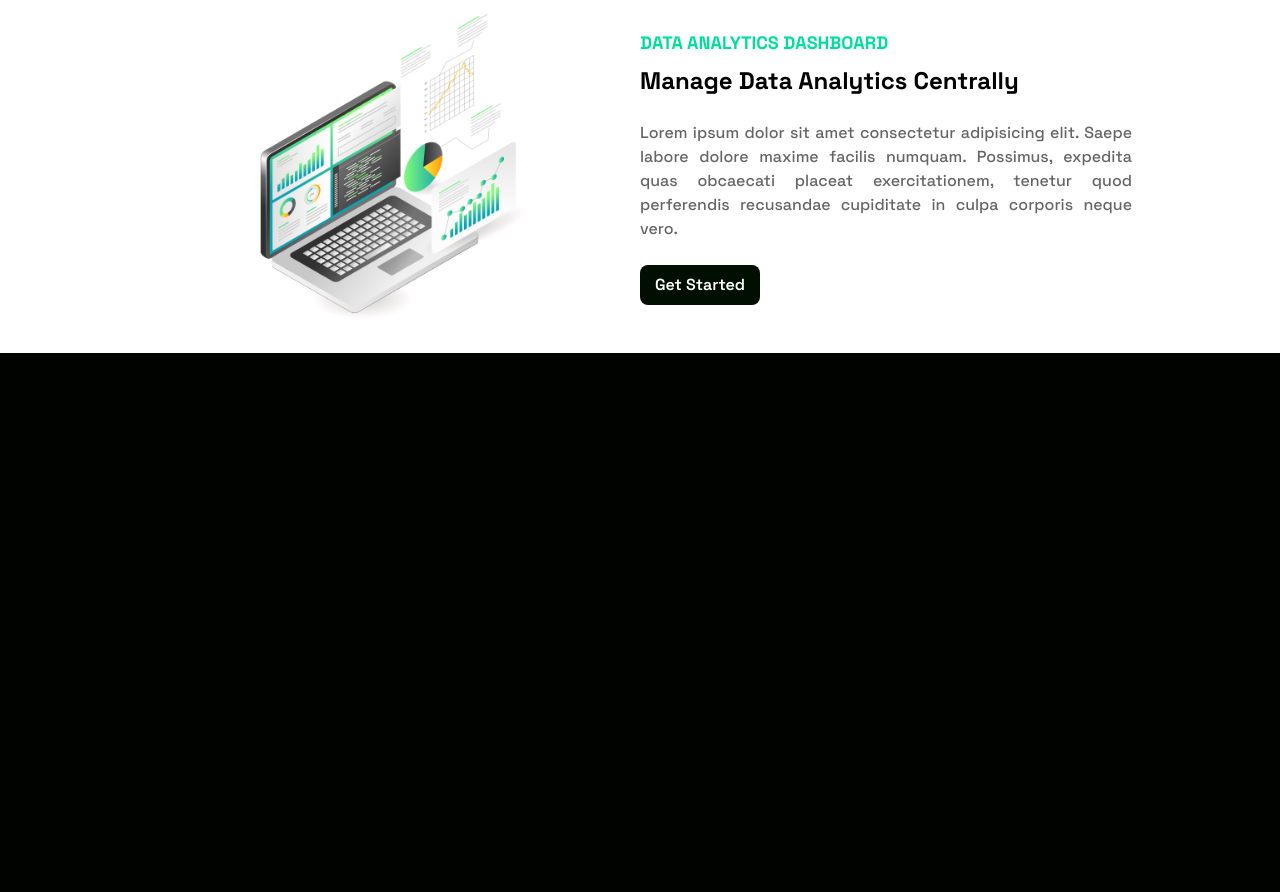
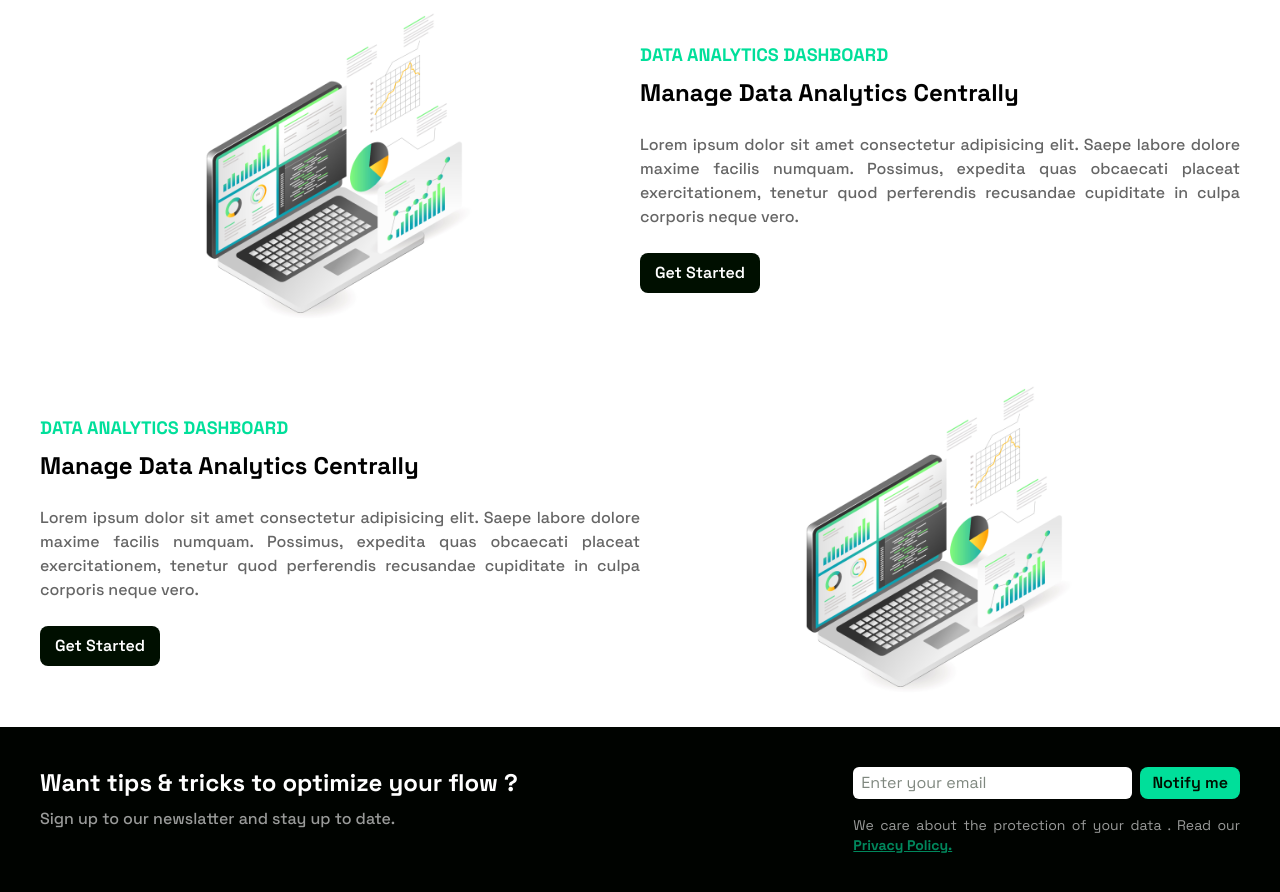
Before and after one commit to ArpanVala/tailwind-easy-project, a React (Vite) app: page / in a window 1280 px wide. Shown: the part 820-1712 px from the top of the page. Before the commit the page ends 1173 px from the top, so only its background shows below. Built offline with nearby package versions, Linux system fonts and the light colour scheme.

Commit message:
Newslatter added

```diff
--- a/src/App.jsx
+++ b/src/App.jsx
@@ -2,12 +2,14 @@ import { useState } from 'react'
 import Navbar from './components/Navbar'
 import Hero from './components/Hero'
 import Analytics from './components/Analytics'
+import Newslatter from './components/Newslatter'
 const App = ()=>{
   return (
     <>
       <Navbar/>
       <Hero/>
       <Analytics/>
+      <Newslatter/>
     </>
   )
 
--- a/src/components/Analytics.jsx
+++ b/src/components/Analytics.jsx
@@ -3,10 +3,21 @@ import Laptop from '../assets/laptop.jpg'
 const Analytics = () => {
   return (
     <div className='w-full bg-white'>
-      <div className='max-w-[1024px] mx-auto px-5 py-5 grid md:grid-cols-2'>
+      <div className='max-w-[1240px] mx-auto px-5 py-5 grid md:grid-cols-2'>
 
         <img src={Laptop} alt="laptop illustartion" className='w-[400px] mx-auto'/>
         <div className='flex flex-col gap-2 justify-center'>
+        <p className='text-[#00df9a] font-extrabold text-md md:text-lg'>DATA ANALYTICS DASHBOARD</p>
+        <h1 className='font-extrabold text-xl md:text-2xl'>Manage Data Analytics Centrally</h1>
+            <p  className='text-justify text-md md:text-[16px] font-medium opacity-60 my-4'>Lorem ipsum dolor sit amet consectetur adipisicing elit. Saepe labore dolore maxime facilis numquam. Possimus, expedita quas obcaecati placeat exercitationem, tenetur quod perferendis recusandae cupiditate in culpa corporis neque vero.</p>
+            <button className='mx-0 w-30 bg-[#000f00] text-white font-semibold py-2 px-3 rounded-lg'>Get Started</button>
+        </div>
+      </div>
+
+       <div className='max-w-[1240px] mx-auto px-5 py-5 grid md:grid-cols-2'>
+
+        <img src={Laptop} alt="laptop illustartion" className='w-[400px] mx-auto order-2'/>
+        <div className='flex flex-col gap-2 justify-center order-1'>
         <p className='text-[#00df9a] font-extrabold text-md md:text-lg'>DATA ANALYTICS DASHBOARD</p>
         <h1 className='font-extrabold text-xl md:text-2xl'>Manage Data Analytics Centrally</h1>
             <p  className='text-justify text-md md:text-[16px] font-medium opacity-60 my-4'>Lorem ipsum dolor sit amet consectetur adipisicing elit. Saepe labore dolore maxime facilis numquam. Possimus, expedita quas obcaecati placeat exercitationem, tenetur quod perferendis recusandae cupiditate in culpa corporis neque vero.</p>
--- a/src/components/Navbar.jsx
+++ b/src/components/Navbar.jsx
@@ -7,7 +7,7 @@ const Navbar = () => {
         setNav(!nav)
     }
   return (
-    <div className=' h-18 max-w-[1024px] mx-auto text-white flex justify-between items-center p-5 z-50'>
+    <div className=' h-18 max-w-[1240px] mx-auto text-white flex justify-between items-center p-5 z-50'>
     <h1 className='font-extrabold  text-2xl text-[#00df9a] w-100'>REACT.</h1>
     <ul className='hidden md:flex cursor-pointer'>
         <li className='p-2 m-1'>Home</li>
--- /dev/null
+++ b/src/components/Newslatter.jsx
@@ -0,0 +1,25 @@
+import React from 'react'
+
+const Newslatter = () => {
+  return (
+    <div className='w-full text-white py-10'>
+      <div className='max-w-[1240px] mx-auto px-5 grid md:grid-cols-3 gap-5 text-justify'>
+       <div className='md:col-span-2'>
+        <h1 className='font-extrabold text-xl md:text-2xl'>Want tips & tricks to optimize your flow ? </h1>
+        <p className='text-md font-medium opacity-60 my-2'>Sign up to our newslatter and stay up to date.</p>
+       </div>
+
+        <div>
+       <div className='flex flex-col gap-2 md:flex-row md:items-center md:justify-between'>
+        <input type="email" placeholder='Enter your email' className='bg-white text-[#000f00] py-1 px-2 rounded-md text-[16px] md:text-md md:flex-1'/>
+        <button  className='bg-[#00df9a] text-[#000f00] font-semibold px-3 py-1 rounded-lg '>Notify me</button>
+       </div>
+        <p className='text-sm  opacity-60 my-4'>We care about the protection of your data . Read our <span className='text-[#00df9a] font-bold underline'>Privacy Policy.</span></p>
+        </div>
+
+      </div>
+    </div>
+  )
+}
+
+export default Newslatter
```
